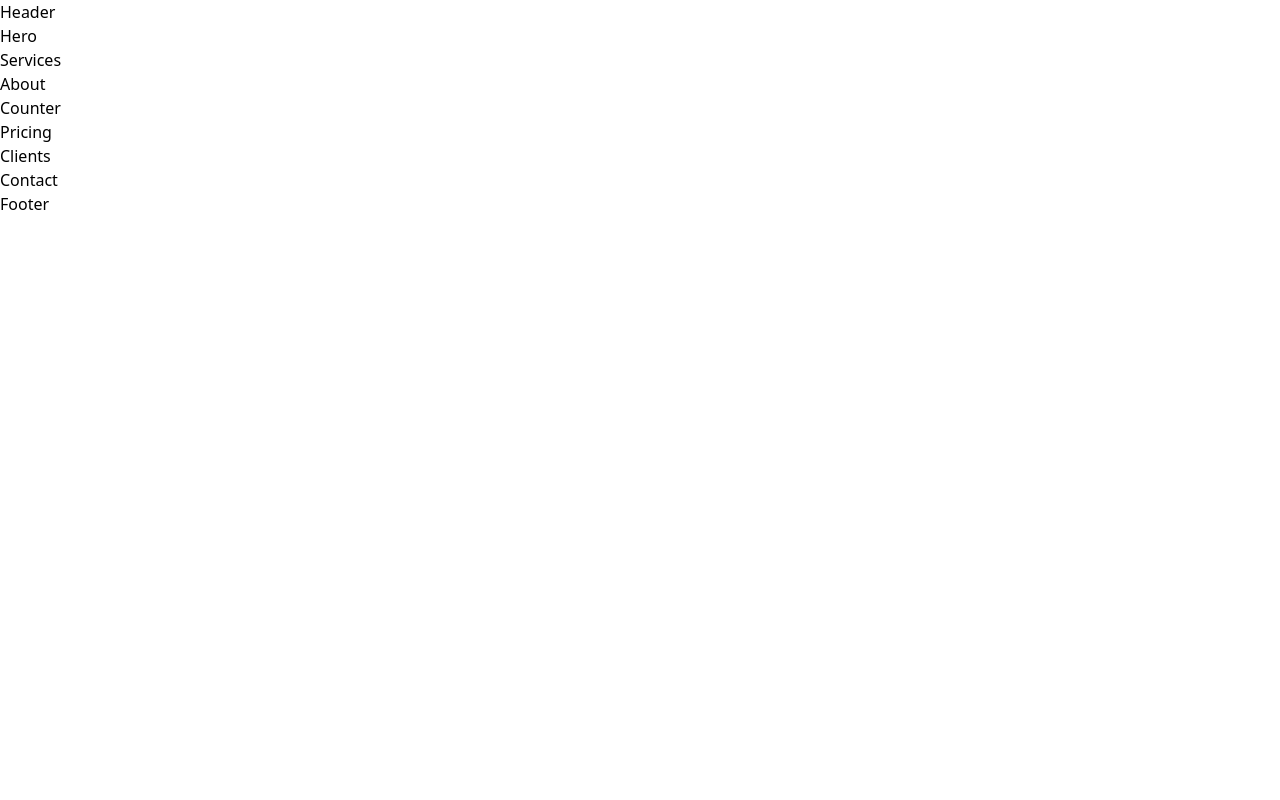
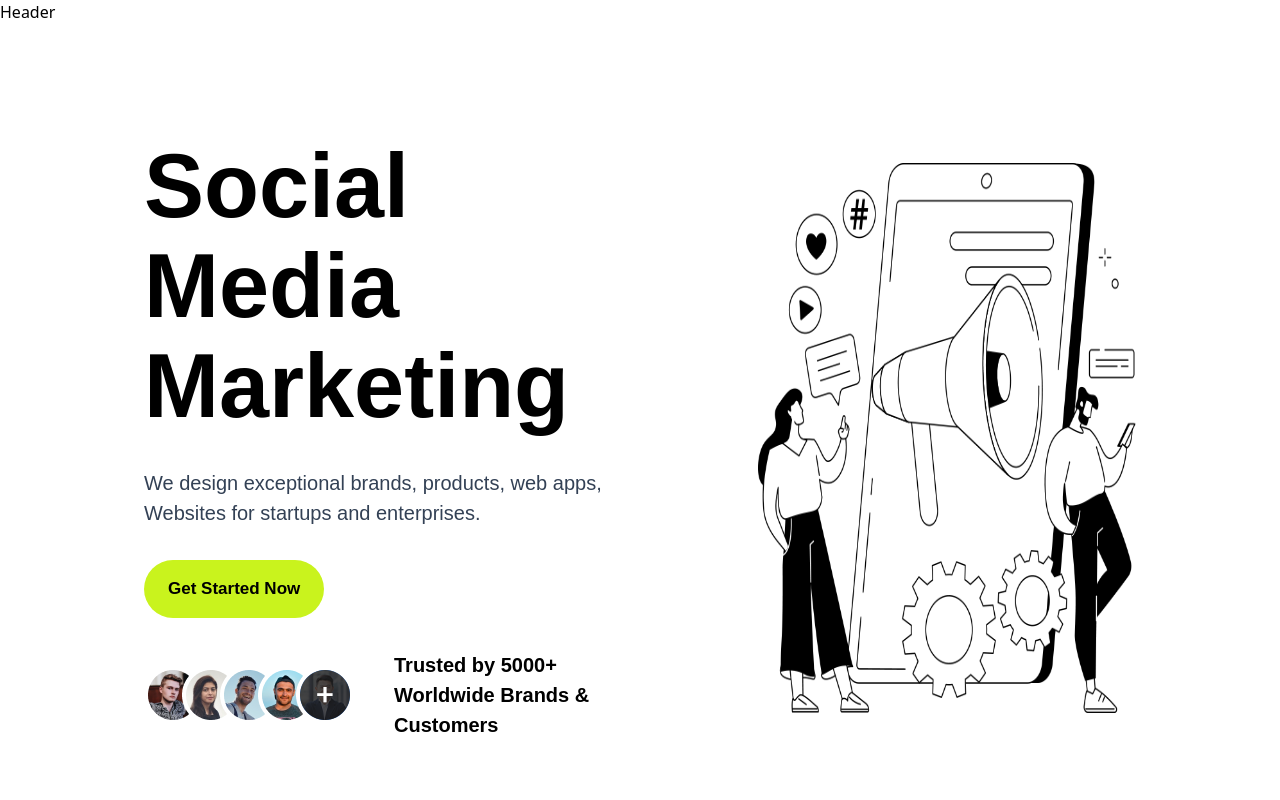
Before and after one commit to hjasaiwal114/tusk-Valley, a React (Vite) app: page / in a window 1280 px wide. Shown: the top 800 px of the page. Built offline with nearby package versions, Linux system fonts and the light colour scheme.

Commit message:
adding hero section

```diff
--- a/src/compontents/Hero.jsx
+++ b/src/compontents/Hero.jsx
@@ -1,9 +1,68 @@
-import React from 'react'
+import React, { useEffect } from "react";
+import herobanner from "../assets/herobanner.png";
+import clients from "../assets/clients.png";
+import AOS from "aos";
+import "aos/dist/aos.css";
 
 const Hero = () => {
-    return (
-        <div>Hero</div>
-    )
-}
+  useEffect(() => {
+    AOS.init({
+      offset: 200,
+      duration: 400,
+      easing: "ease-in-sine",
+    });
+  }, []);
 
-export default Hero
+  return (
+    <section
+      id="hero"
+      className="w-[90%] m-auto flex lg:flex-row justify-between items-center gap-28 py-28 sm:px-20"
+    >
+      <div className="flex flex-col justify-center items-start gap-8">
+        <h1
+          data-aos="zoom-in"
+          className="text-black font-semibold lg:text-[90px] text-[65px] lg:leading-[100px] leading-[80px] font-ubuntu"
+        >
+          Social Media Marketing
+        </h1>
+        <p
+          data-aos="zoom-in"
+          data-aos-delay="400"
+          className="font-ubuntu text-[20px] text-slate-700"
+        >
+          We design exceptional brands, products, web apps,
+          <br />
+          Websites for startups and enterprises.
+        </p>
+        <button
+          data-aos="zoom-in"
+          data-aos-delay="600"
+          className="bg-limegreen px-6 py-4 rounded-full text-[17px] font-semibold font-ubuntu hover:bg-black hover:text-white transition duration-300 ease-in-out"
+        >
+          Get Started Now
+        </button>
+        <div
+          data-aos="zoom-in"
+          data-aos-delay="600"
+          className="flex lg:flex-row flex-col justify-center lg:items-center items-start gap-10"
+        >
+          <img src={clients} alt="" />
+          <p className="font-ubuntu text-[20px] font-bold text-black">
+            Trusted by 5000+ Worldwide Brands & Customers
+          </p>
+        </div>
+      </div>
+      <div>
+        <img
+          data-aos="zoom-in"
+          data-aos-delay="1000"
+          src={herobanner}
+          className="lg:w-[750px] lg:h-[550px] w-full h-auto"
+          alt="Hero Banner"
+        />
+      </div>
+    </section>
+  );
+};
+
+export default Hero;
```
